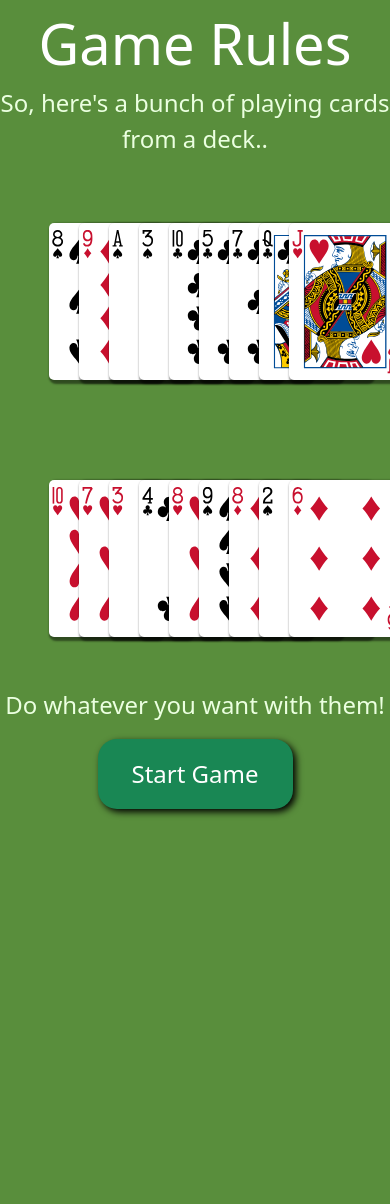
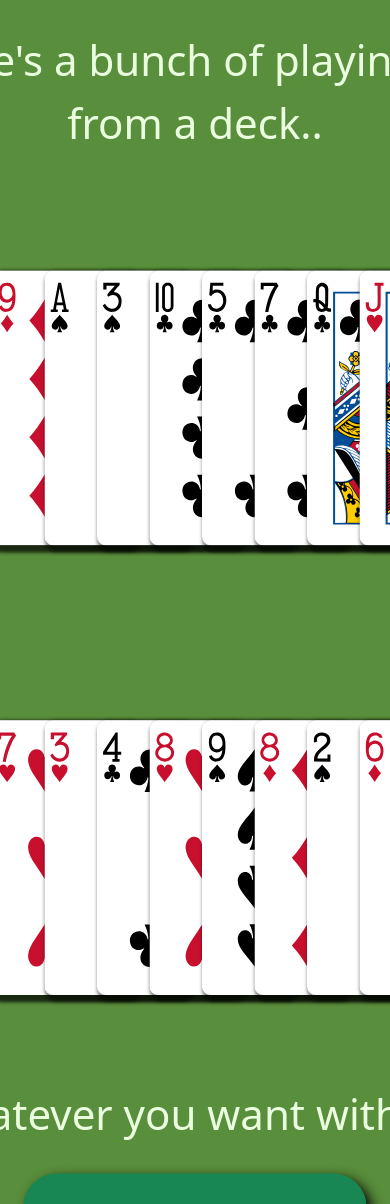
Before and after one commit to Sanvit-Katrekar/badam-7, a Flask app: page /home in a window 390 px wide; the page is wider, and only the part inside the window is pictured. Run offline with Flask 3, Linux system fonts and the light colour scheme; a user stored in the database is signed in; tables that the repository leaves empty hold one stand-in row (values such as "Sample post"); some libraries are stand-ins or nearby versions.

Commit message:
fix: add styles for smaller display support

```diff
--- a/app/templates/home.html
+++ b/app/templates/home.html
@@ -4,10 +4,21 @@
     <link href="https://cdn.jsdelivr.net/npm/bootstrap@5.3.3/dist/css/bootstrap.min.css" rel="stylesheet" integrity="sha384-QWTKZyjpPEjISv5WaRU9OFeRpok6YctnYmDr5pNlyT2bRjXh0JMhjY6hW+ALEwIH" crossorigin="anonymous">
     <link rel="stylesheet" href="static/css/home.css">
     <link rel="stylesheet" href="static/css/hand.css">
+    <style>
+        @media (max-width: 1080px) {
+            #main-div {
+                position: absolute;
+                left: 50%;
+                top: 50%;
+                -webkit-transform: translate(-50%, -50%) scale(1.75);
+                transform: translate(-50%, -50%) scale(1.75);
+            }
+        }
+    </style>
 </head>
-
+<body>
+    <div id="main-div">
         <h1> Game Rules</h1>
-<body>
         <p style="text-align: center;">So, here's a bunch of playing cards from a deck.. </p>
         {% for hand in hands %}
         <div style="display: flex; justify-content: center; padding: 30px; font-size: large;" width="100%">
--- a/app/templates/play.html
+++ b/app/templates/play.html
@@ -84,7 +84,7 @@
 	</div>
     <div class="row">
         <div class="col">
-			<div class="small-hand-container" width="100%">
+			<div class="small-hand-container" width="100%" style="margin-left: 33px;">
                 <div class="small-hand" id="player-hand">
                     {% for card in hand.cards %}
 						{% if card.status.value == 0 %}
```
Lines whose indentation alone changed are shown as unchanged.
